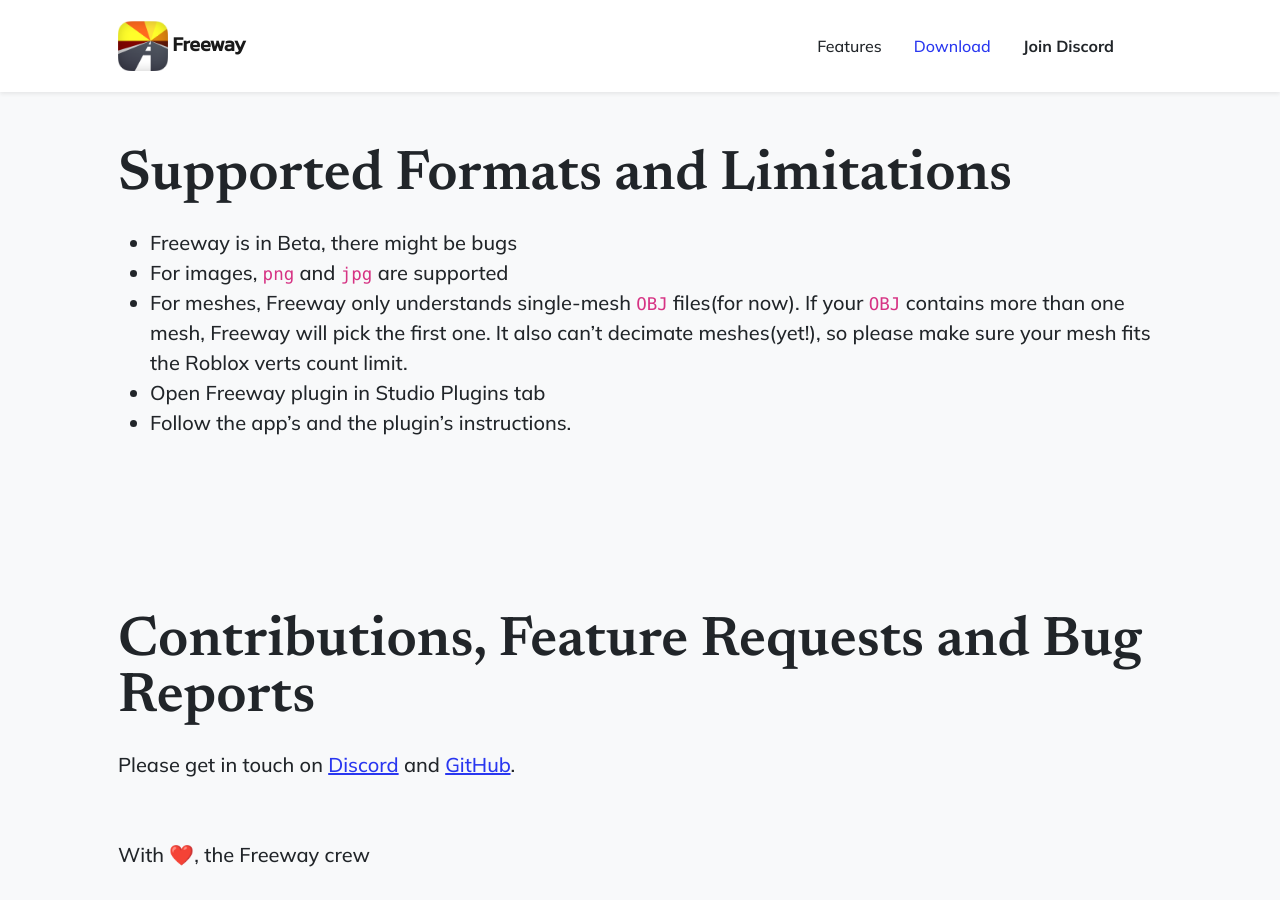
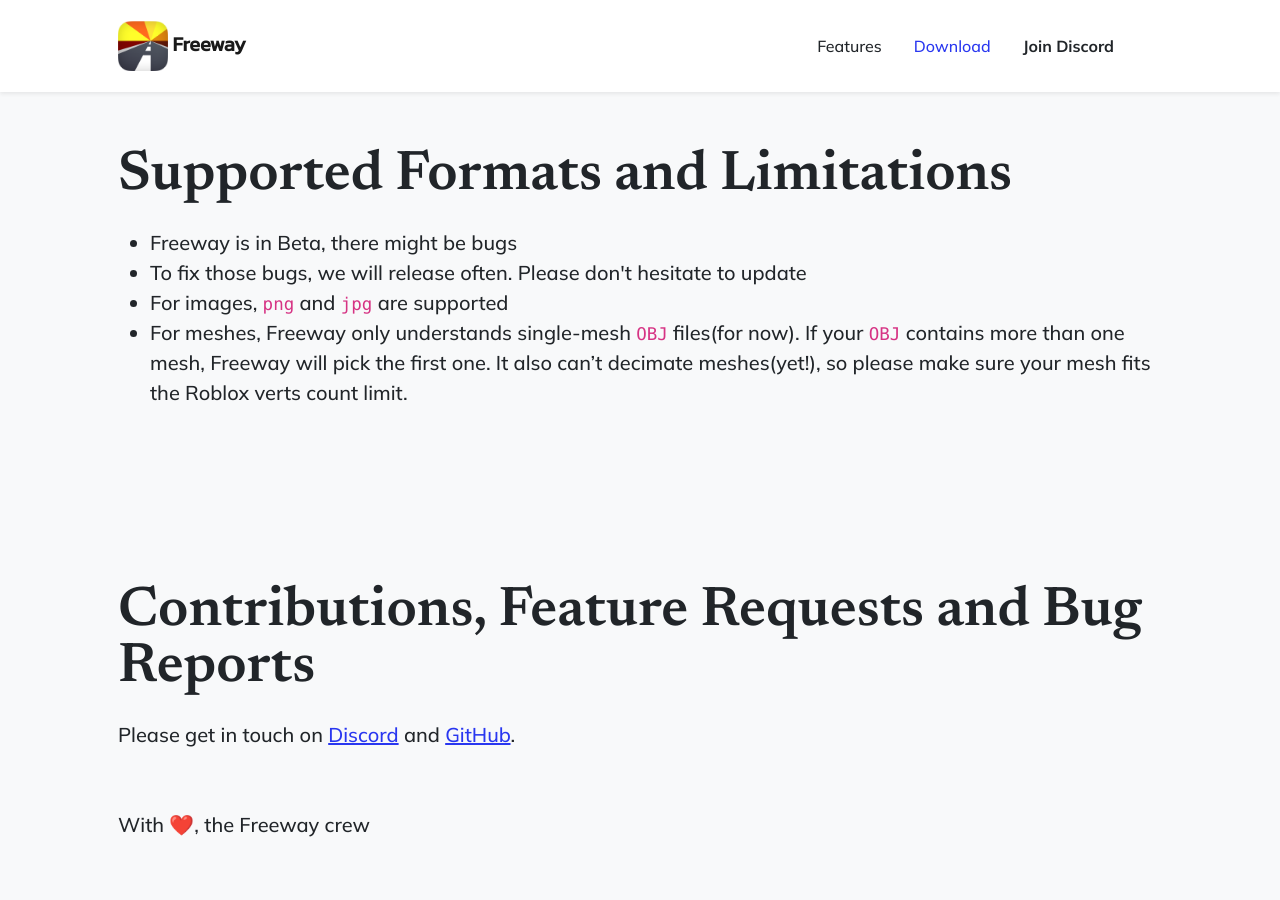
Before and after one commit to freeway-rbx/freeway-rbx.app, a Jekyll site: the page docs/index.html, which Jekyll copies as it is, in a window 1280 px wide and 900 px high, scrolled down 2777 px. Built offline with Jekyll 4.4.1, drawn with Linux system fonts in a browser that asks for light colours; comment, search, counter and statistics services are not loaded.

Commit message:
fix copy

```diff
--- a/docs/index.html
+++ b/docs/index.html
@@ -218,10 +218,9 @@
                         <p class="lead fw-normal mb-5 mb-lg-0">
                             <ul class="fw-normal lead">
                                 <li>Freeway is in Beta, there might be bugs</li>
+                                <li>To fix those bugs, we will release often. Please don't hesitate to update</li>
                                 <li>For images, <code>png</code> and <code>jpg</code> are supported</li>
                                 <li>For meshes, Freeway only understands single-mesh <code>OBJ</code> files(for now). If your <code>OBJ</code> contains more than one mesh, Freeway will pick the first one. It also can’t decimate meshes(yet!), so please make sure your mesh fits the Roblox verts count limit.</li>
-                                <li>Open Freeway plugin in Studio Plugins tab</li>
-                                <li>Follow the app’s and the plugin’s instructions.</li>
                             </ul>
                         </p>
                     </div>
```
